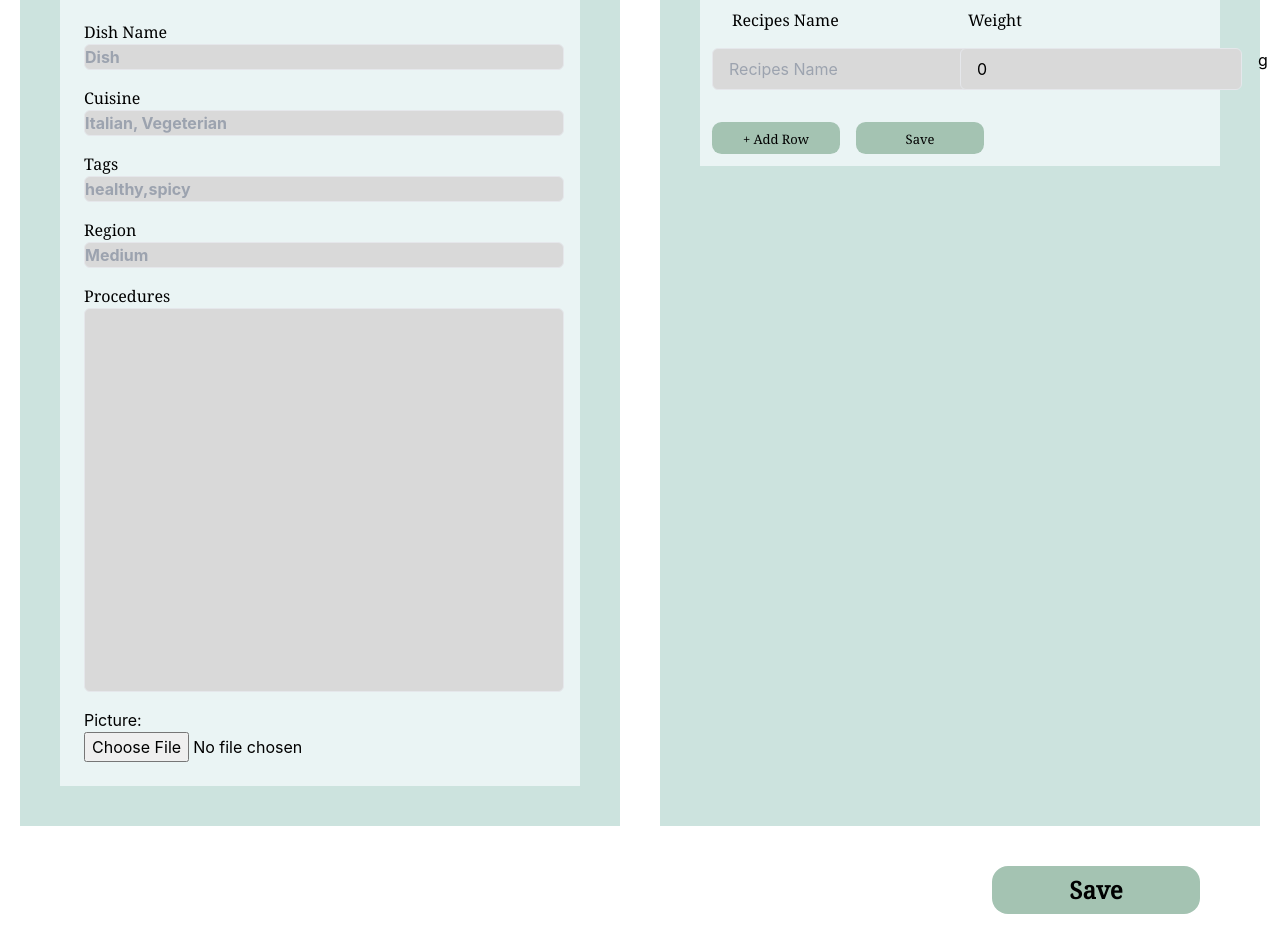
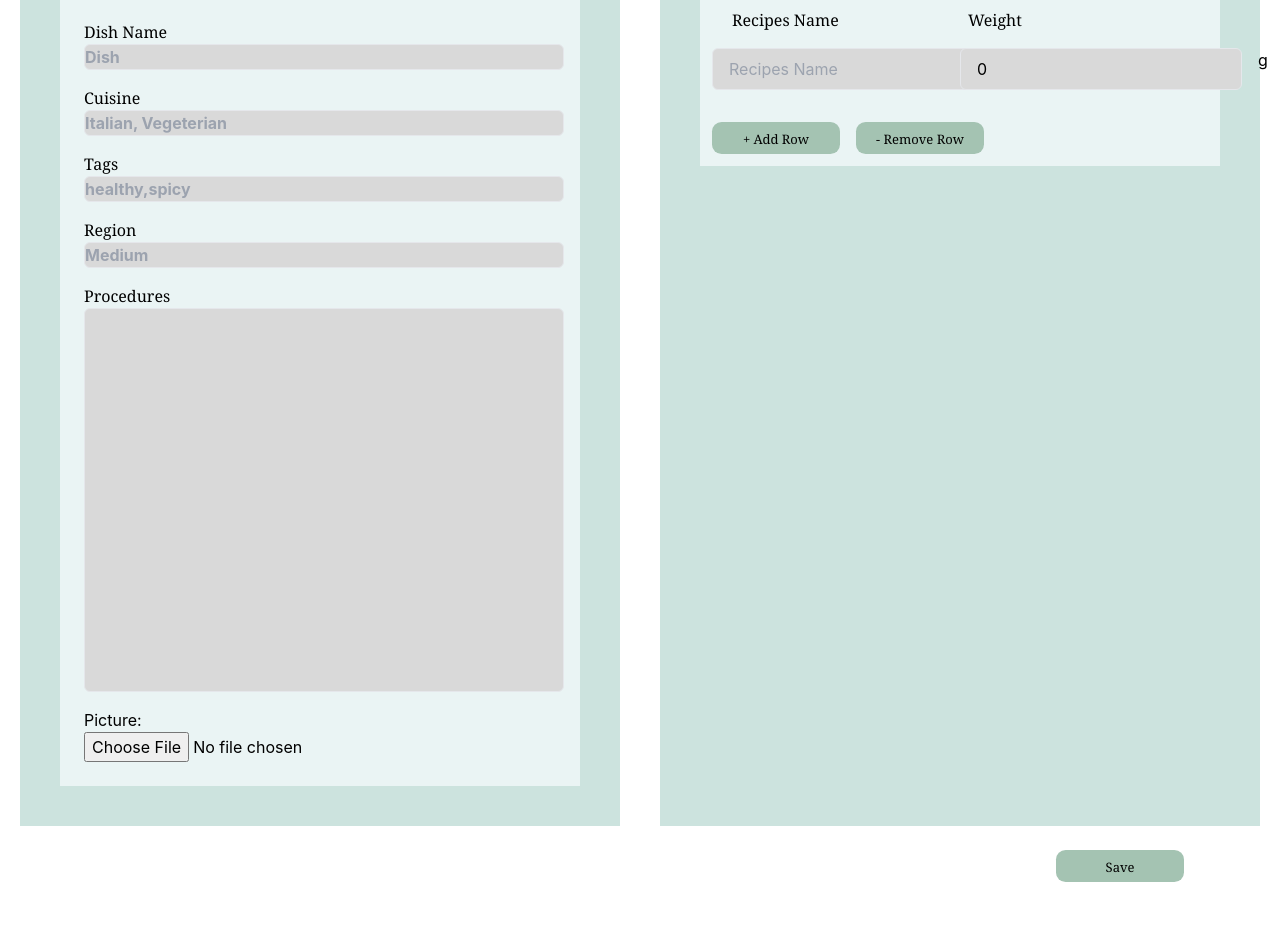
Before and after one commit to aishamashrah/fullstackproject, a React (Create React App) app in the folder cook/: page /RecipeBook in a window 1280 px wide. Shown: the part 400-1352 px from the top of the page. Built offline with nearby package versions, Linux system fonts and the light colour scheme; what tailwind-hamburgers would draw is missing.

Commit message:
Recipe Post  fixed empty row post  added remove last row button  repositioned save button

```diff
--- a/cook/src/Components/DietTool/DietToolRow.tsx
+++ b/cook/src/Components/DietTool/DietToolRow.tsx
@@ -1,6 +1,7 @@
 import React, { useState, useEffect } from 'react';
 import { GetNutritionByName } from '../../Services/DataService';
-import img from '../../Assets/chef.png';
+
+
 interface DietToolRowProps {
   name: string;
   weight: number;
--- a/cook/src/Components/Recipes/RecipePostTwo.tsx
+++ b/cook/src/Components/Recipes/RecipePostTwo.tsx
@@ -44,7 +44,7 @@ const RecipiePostTwo = (props: Props) => {
     let Data = {
       Id: 0,
       userID: userID,
-      recipeId : props.uniqueId,
+      recipeId: props.uniqueId,
       date: props.formattedDate,
       publisherName: publisherName,
       title: title,
@@ -57,17 +57,26 @@ const RecipiePostTwo = (props: Props) => {
       isDeleted: isDeleted,
     };
     rows.forEach((row) => {
+      if (row.ingredient.trim() !== "" && row.Weight !== 0) {
         const rowData = {
           Id: 0,
           RecipeId: props.uniqueId,
           ...row,
         };
-      // console.log(rowData);
-      PostIngredientData(rowData);
+        console.log(rowData);
+        // PostIngredientData(rowData);
+      }
     });
-    PostRecipeData(Data)
+    // PostRecipeData(Data)
     // console.log(Data)
+  };
 
+  const handleRemoveLastRow = () => {
+    if (rows.length > 1) {
+      const newRows = [...rows];
+      newRows.pop();
+      setRows(newRows);
+    }
   };
 
   return (
@@ -132,17 +141,13 @@ const RecipiePostTwo = (props: Props) => {
                     accept="image/*"
                     onChange={(event) => {
                       if (event.target.files && event.target.files.length > 0) {
-                      // setimage(event.target.files[0]);
                         console.log(event.target.files[0]);
-                      // Do something with the selected file
                       }
                     }}
                   />
                 </form>
               </div>
             </div>
-          {/* Button for submit click */}
-
           </div>
           <div className="mx-5 Recipesbg p-10 mt-20">
             <div className="bgEAF4F4 p-3">
@@ -154,10 +159,8 @@ const RecipiePostTwo = (props: Props) => {
                   <p className="font-Noto">Weight</p>
                 </div>
               </div>
-
               {rows.map((row, index) => (
                 <div key={index} className="grid grid-cols-2">
-
                   <div className="flex mb-4">
                     <input
                       className="mr-4 px-4 py-2 border inputbg w-40 sm:w-96 rounded-md"
@@ -169,8 +172,6 @@ const RecipiePostTwo = (props: Props) => {
                       }
                     />
                   </div>
-
-
                   <div className="flex mb-4">
                     <input
                       className="mr-4 px-4 py-2 border inputbg w-40 sm:w-96 rounded-md"
@@ -191,24 +192,22 @@ const RecipiePostTwo = (props: Props) => {
                 >
                   + Add Row
                 </button>
-
                 <button
-    onClick={handleSubmit}
+                  onClick={handleRemoveLastRow}
                   className="px-4 py-2 mt-4 font-Noto text-white savebtn1 rounded-md"
                 >
-    Save
+                  - Remove Row
                 </button>
               </div>
-
-          </div>
-
             </div>
           </div>
-
-
         </div>
-      <div className="flex justify-end mr-20  items-start">
-            <button onClick={handleSubmit} className=" font-Noto savebtn mt-10 h-10 lg:w-52 sm:w-32 md:w-40 ">
+      </div>
+          <div className="flex justify-end items-center mr-24 mt-2">
+            <button
+              onClick={handleRemoveLastRow}
+              className="px-4 py-2 mt-4 font-Noto text-white savebtn1 rounded-md "
+            >
               Save
             </button>
           </div>
```
Also changed, not shown: cook/src/Components/DietTool/notes.txt (deleted). Lines whose indentation alone changed are shown as unchanged.
